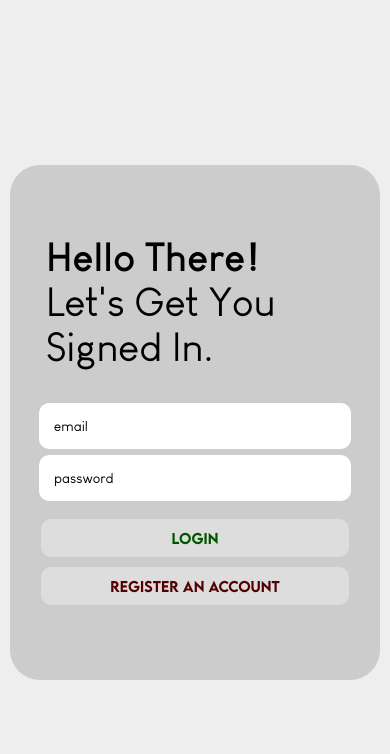
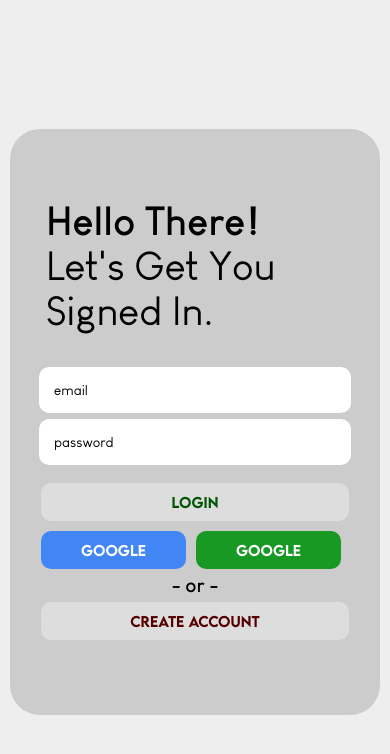
Before and after one commit to joshrashtian/pizzadimarcoapp, a React Native app: screen /Home in a window 390 px wide. Shown: the top 754 px of the page. Built offline with nearby package versions, Linux system fonts and the light colour scheme; no server answers.

Commit message:
Working On Homepage

```diff
--- a/components/index.js
+++ b/components/index.js
@@ -22,8 +22,6 @@
       screenOptions={{
         tabBarStyle: {
           margin: 20,
-          borderRadius: 70,
-          backgroundColor: "#FFF",
         },
         tabBarLabelStyle: {
           alignContent: "center",
--- a/screens/Home.js
+++ b/screens/Home.js
@@ -6,38 +6,80 @@
   SafeAreaView,
   TouchableOpacity,
   ScrollView,
+  FlatList,
+  Touchable,
 } from "react-native";
 import { BottomRow } from "../components";
 import { Stack, useRouter } from "expo-router";
 import { getAuth, User } from "firebase/auth";
 
+
+const categories = [
+  {
+    id: "0",
+    title: "Pizza",
+    command: "Welcome",
+  },
+  {
+    id: "1",
+    title: "Calzones"
+  },
+  {
+    id: "2",
+    title: "Sandwiches"
+  },
+  {
+    id: "3",
+    title: "Salads"
+  }
+];
+
 const Home = ({ navigation }) => {
   return (
     <SafeAreaView style={styles.exterior}>
-      <Text style={[styles.title, {marginLeft: 10, marginTop: 10}]}>Welcome back, user!</Text>
-      <ScrollView>
+      <Text style={[styles.title, { marginLeft: 10, marginTop: 10 }]}>
+        Welcome back, user!
+      </Text>
+      <View>
         <Text
           style={[
             styles.title,
-          { fontFamily: "LouisGeorgeCafeBold", marginTop: 30, marginLeft: 10 },
+            {
+              fontFamily: "LouisGeorgeCafeBold",
+              marginTop: 30,
+              marginLeft: 10,
+            },
           ]}
         >
           Featured
         </Text>
-      <View style={styles.categories}>
-        <TouchableOpacity
-        //onPress={}
-        ></TouchableOpacity>
-      </View>
+
+        <FlatList
+        horizontal
+        showsHorizontalScrollIndicator={false}
+        pagingEnabled
+        data={categories}
+        renderItem={({item}) => (
+          <TouchableOpacity style={styles.categories}>
+            <Text style={{fontFamily: 'lemonmilk', fontSize: 24}}>{item.title}</Text>
+          </TouchableOpacity>
+        )}
+        >
+
+        </FlatList>
         <Text
           style={[
             styles.title,
-          { fontFamily: "LouisGeorgeCafeBold", marginTop: 30, marginLeft: 10 },
+            {
+              fontFamily: "LouisGeorgeCafeBold",
+              marginTop: 30,
+              marginLeft: 10,
+            },
           ]}
         >
           Categories
         </Text>
-      <View style={styles.categories}>
+        <View style={[styles.categories, {padding: 80}]}>
           <TouchableOpacity
           //onPress={}
           ></TouchableOpacity>
@@ -47,7 +89,7 @@
             Welcome back, user!
           </Text>
         </View>
-      </ScrollView>
+      </View>
     </SafeAreaView>
   );
 };
@@ -63,7 +105,7 @@
   categories: {
     alignContent: "center",
     marginVertical: 10,
-    paddingVertical: 100,
+    padding: 20,
     marginHorizontal: 10,
     borderRadius: 40,
     backgroundColor: "#fff",
--- a/screens/Welcome.js
+++ b/screens/Welcome.js
@@ -15,12 +15,15 @@
   signInWithEmailAndPassword,
   createUserWithEmailAndPassword,
   onAuthStateChanged,
+  GoogleAuthProvider,
+  signInWithPopup,
 } from "firebase/auth";
 
 const Welcome = ({ navigation }) => {
   const [email, setEmail] = useState("");
   const [password, setPassword] = useState("");
   const [loading, setLoading] = useState(false);
+
 
   //Setting up the sign in function
   const signIn = async () => {
@@ -53,6 +56,17 @@
     }
   };
 
+  const googleLogin = async () => {
+    const provider = new GoogleAuthProvider();
+    try {
+      const response = await getRedirectResult(auth, provider);
+      console.log(response);
+    } catch (error) {
+      console.log(error);
+      alert(error.message);
+    }
+  };
+
   //Handles if the user has been logged in.
   onAuthStateChanged(auth, (user) => {
     if (user) {
@@ -62,6 +76,8 @@
       navigation.navigate("Welcome");
     }
   });
+
+
 
   //Login Screen, what the user sees.
   return (
@@ -93,6 +109,7 @@
             onChangeText={(text) => setEmail(text)}
             style={styles.input}
           />
+
           <TextInput
             placeholder="password"
             value={password}
@@ -105,11 +122,31 @@
           <TouchableOpacity onPress={signIn} style={styles.button}>
             <Text style={styles.buttontext}>Login</Text>
           </TouchableOpacity>
+          <View style={{flexDirection: 'row', alignItems: 'center'}}>
+            <TouchableOpacity
+              style={[styles.button, {backgroundColor: "#4285F4"}]}
+              onPress={googleLogin}
+            >
+              <Text style={[styles.buttontext, { color: "#FFF" }]}>Google</Text>
+            </TouchableOpacity>
+            <TouchableOpacity style={[styles.button, {backgroundColor: "#189924"}]}>
+              <Text style={[styles.buttontext, { color: "#FFF" }]}>Google</Text>
+            </TouchableOpacity>
+          </View>
+          <Text
+            style={{
+              fontFamily: "LouisGeorgeCafeBold",
+              textAlign: "center",
+              fontSize: 20,
+            }}
+          >
+            - or -
+          </Text>
           <TouchableOpacity
             onPress={signUp}
             style={[styles.button, styles.buttonOutline]}
           >
-            <Text style={styles.buttonOutlineText}>Register an Account</Text>
+            <Text style={styles.buttonOutlineText}>Create Account</Text>
           </TouchableOpacity>
         </View>
       </View>
```
Lines whose indentation alone changed are shown as unchanged.
